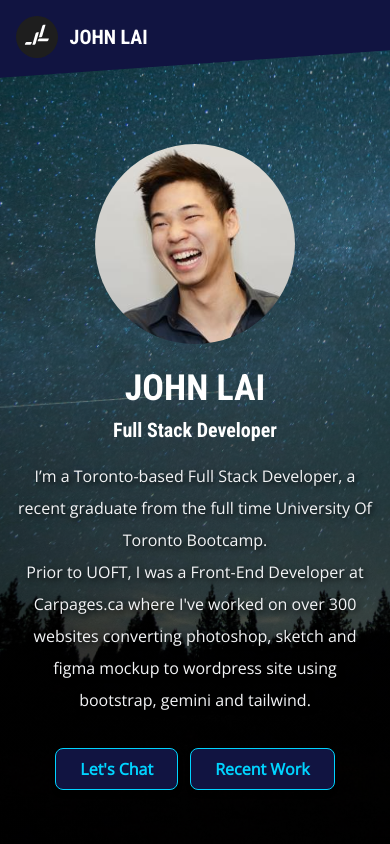
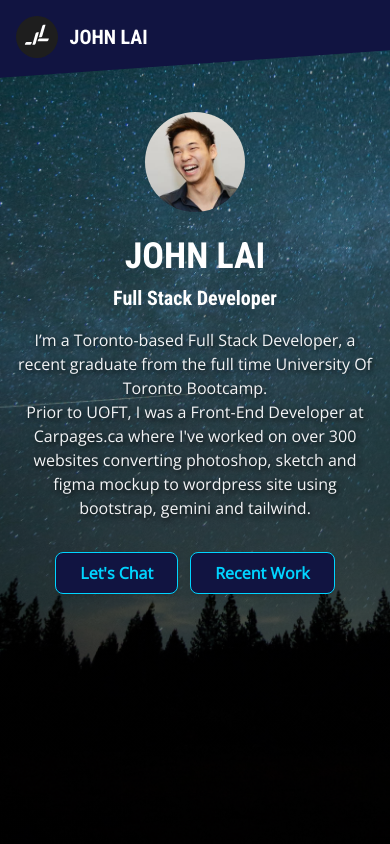
Before and after one commit to johnxlai/2023-portfolio, a React (Create React App) app: page / in a window 390 px wide. Shown: the top 844 px of the page. Built offline with nearby package versions, Linux system fonts and the light colour scheme.

Commit message:
Fix letter spacing

```diff
--- a/src/components/sections/header/Header.js
+++ b/src/components/sections/header/Header.js
@@ -12,10 +12,10 @@ const Header = () => {
 
   return (
     <header className="header min-h-screen">
-      <div className="header-container container mx-auto px-4 pt-36 lg:pt-48 pb-12 relative flex flex-col items-center text-center text-white">
+      <div className="header-container container mx-auto px-4 pt-28 md:pt-36 lg:pt-48 pb-12 relative flex flex-col items-center text-center text-white">
         <div className="header-profile" data-aos="fade-in">
           <img
-            className="mb-6 rounded-full w-[200px]"
+            className="mb-6 rounded-full w-[100px] md:w-[200px]"
             src={HeaderImage}
             alt="John Lai"
           />
@@ -31,7 +31,7 @@ const Header = () => {
           Full Stack Developer
         </h2>
         <div
-          className="mb-8 lg:w-1/2 text-gray-100 leading-8 text-shadow"
+          className="mb-8 lg:w-1/2 text-gray-100 text-shadow"
           data-aos="fade-up">
           <ul className="header-social flex flex-col gap-3 absolute -left-14 top-[6px]">
             {SocialData.map((item) => (
```
